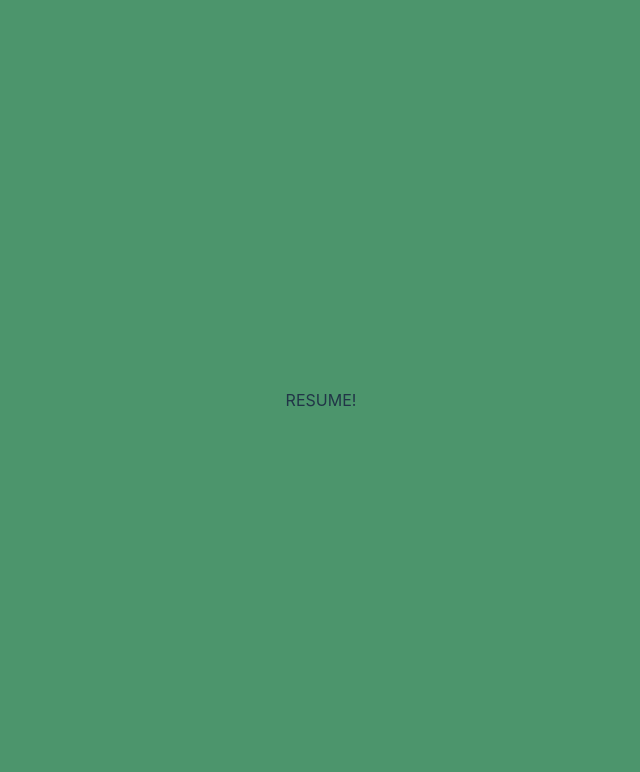
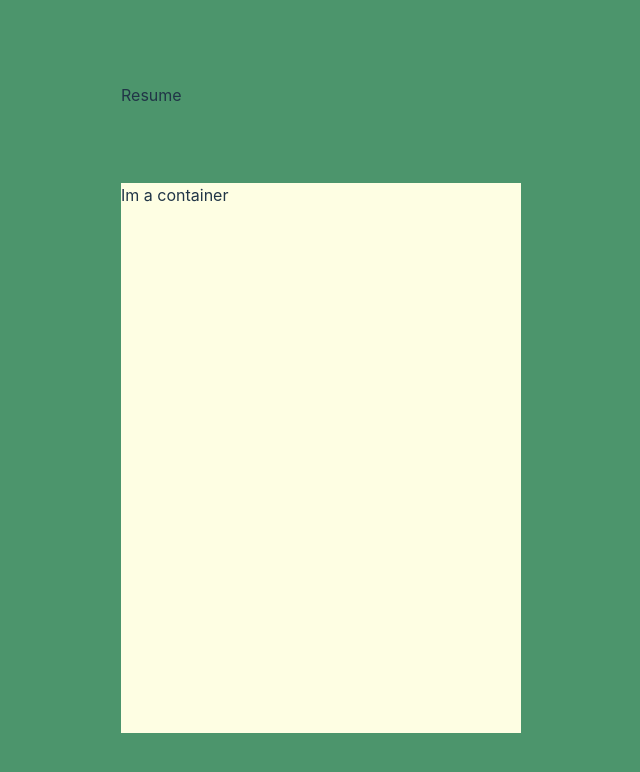
Before and after one commit to michimochi25/Terrible-Ideas-Hackathon, a React (Vite) app in the folder vite-project/: page /resume in a window 1280 px wide. Shown: the top 772 px of the page, without its empty margins (319-959 px from the left). Built offline with nearby package versions, Linux system fonts and the light colour scheme.

Commit message:
updated css

```diff
--- a/vite-project/src/App.css
+++ b/vite-project/src/App.css
@@ -12,3 +12,14 @@ html {
 .home {
   background-color: #4C956C;
 }
+
+.container {
+  display: grid;
+  gap: 30px;
+}
+
+.resume-container {
+  background-color: #FEFEE3;
+  width: 400px;
+  height: 550px;
+}
--- a/vite-project/src/main.jsx
+++ b/vite-project/src/main.jsx
@@ -1,4 +1,3 @@
-import { StrictMode } from 'react'
 import { createRoot } from 'react-dom/client'
 import { BrowserRouter } from 'react-router-dom';
 import App from './App.jsx'
--- a/vite-project/src/pages/resume.jsx
+++ b/vite-project/src/pages/resume.jsx
@@ -3,7 +3,17 @@ function Resume() {
 
   return (
     <div className="resume">
-      <p>RESUME!</p>
+      <div className="container">
+        <p>Resume</p>
+
+        <div className="image">
+          {/* image */}
+        </div>
+        <div className="resume-container">
+          {/* CV */}
+          Im a container
+        </div>
+      </div>
     </div>
   )
 }
```
